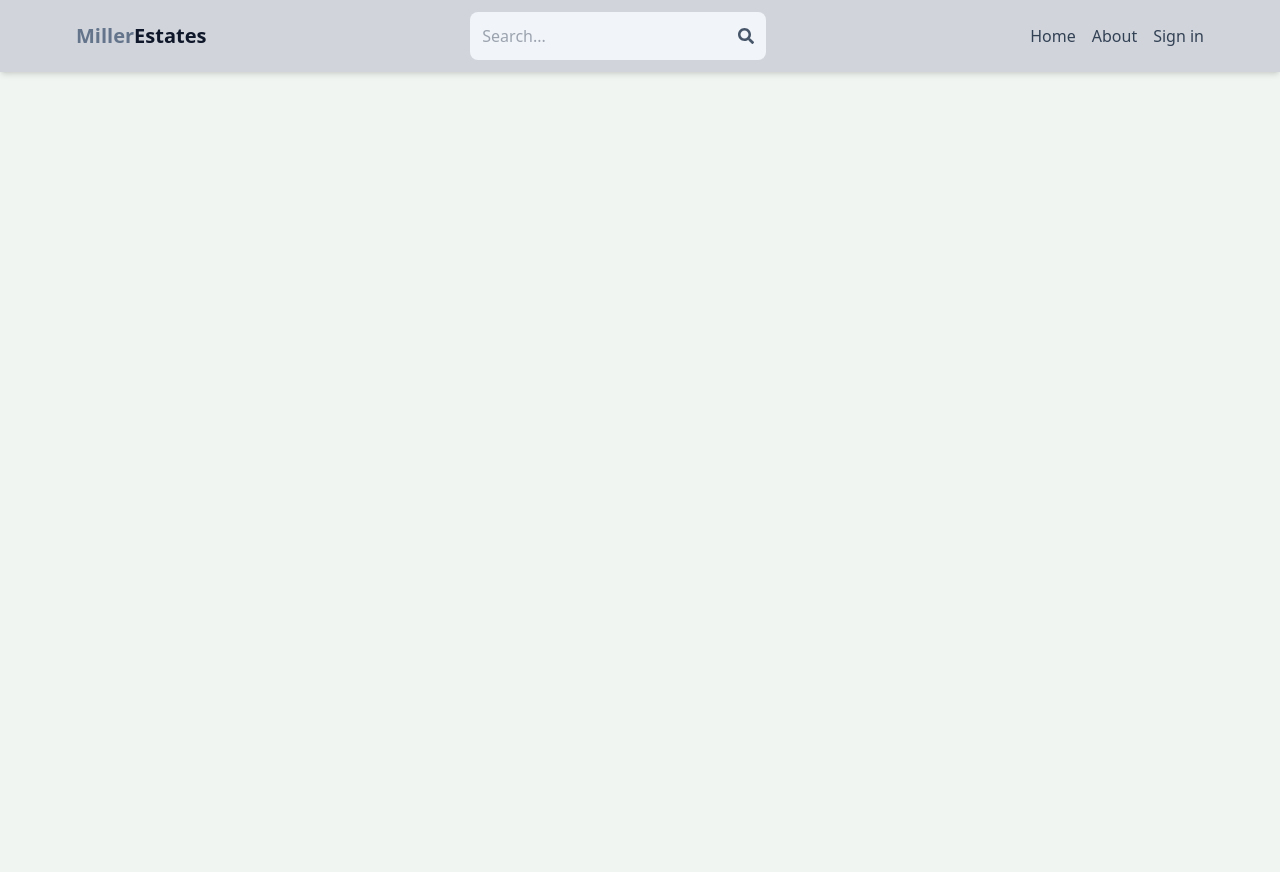
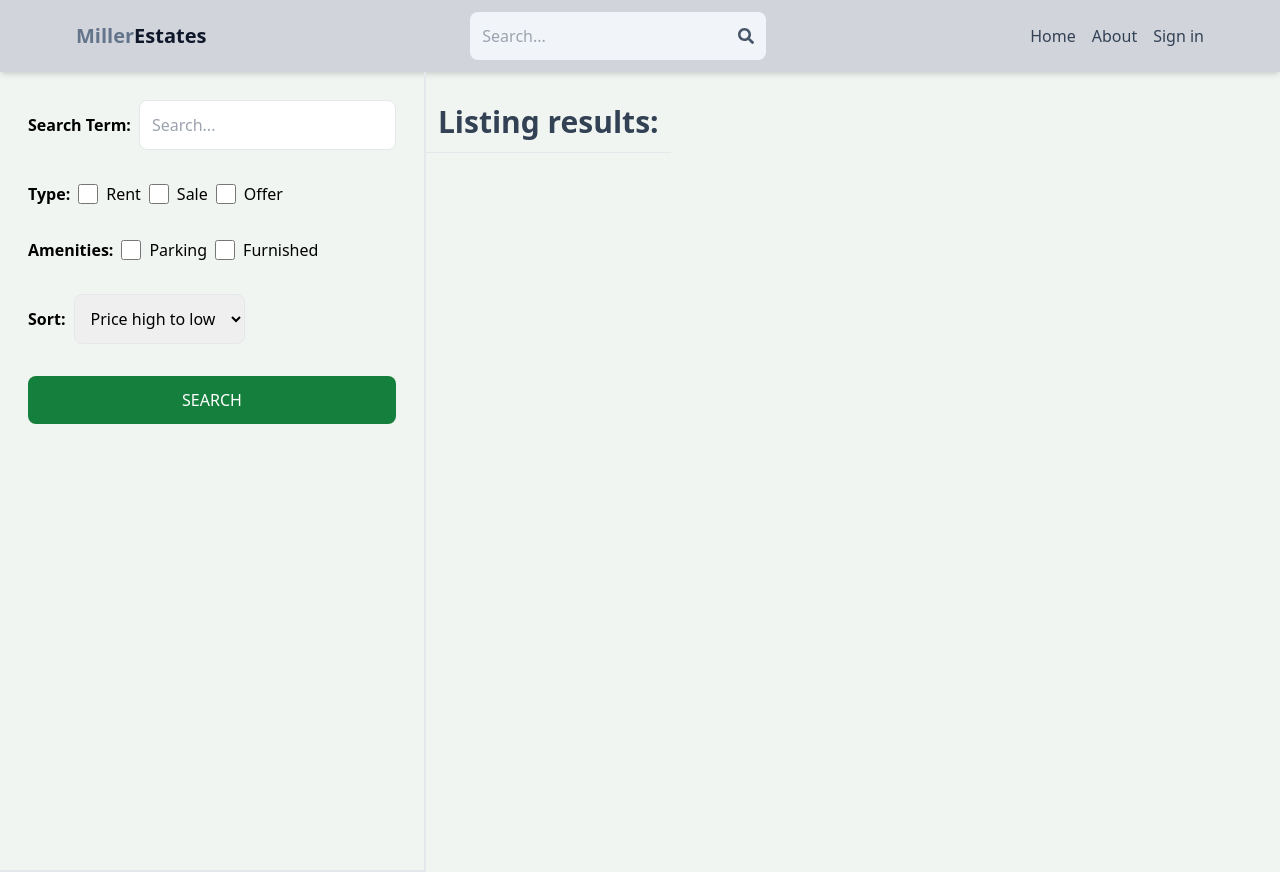
Before and after one commit to T-hash-ux/mern-estate-app, a React (Vite) app in the folder client/: page /search in a window 1280 px wide. Before the commit the page ends 800 px from the top, so only its background shows below. Built offline with nearby package versions, Linux system fonts and the light colour scheme; no server answers.

Commit message:
Create search page UI

```diff
--- a/client/src/App.jsx
+++ b/client/src/App.jsx
@@ -9,6 +9,7 @@
 import CreateListing from "./pages/CreateListing";
 import UpdateListing from "./pages/UpdateListing";
 import Listing from "./pages/Listing";
+import Search from "./pages/Search";
 
 
 
@@ -21,6 +22,7 @@
       <Route path='/sign-in' element={<SignIn />} />
       <Route path='/sign-up' element={<SignUp />} />
       <Route path='/about-us' element={<About />} />
+      <Route path='/search' element={<Search />} />
       <Route path='/listing/:listingId' element={<Listing />} />
 
       <Route element={<PrivateRoute />} >
--- /dev/null
+++ b/client/src/pages/Search.jsx
@@ -0,0 +1,64 @@
+import React from 'react'
+
+export default function Search() {
+  return (
+    <div className='flex flex-col md:flex-row'>
+        <div className="p-7 border-b-2 md:border-r-2
+        md:min-h-screen">
+            <form className='flex flex-col gap-8'>
+                <div className='flex items-center gap-2'>
+                    <label className='whitespace-nowrap font-semibold'>Search Term:</label>
+                    <input type="text"
+                    id='searchTerm'
+                    placeholder='Search...'
+                    className='border rounded-lg p-3 w-full'
+                    />
+                </div>
+                <div className='flex gap-2 flex-wrap items-center'>
+                    <label className='font-semibold'>Type:</label>
+                    <div className="flex gap-2">
+                        <input type="checkbox" id="rent" className='w-5' />
+                        <span>Rent</span>
+                    </div>
+                    <div className="flex gap-2">
+                        <input type="checkbox" id="sale" className='w-5' />
+                        <span>Sale</span>
+                    </div>
+                    <div className="flex gap-2">
+                        <input type="checkbox" id="offer" className='w-5' />
+                        <span>Offer</span>
+                    </div>
+                </div>
+                <div className='flex gap-2 flex-wrap items-center'>
+                    <label className='font-semibold'>Amenities:</label>
+                    <div className="flex gap-2">
+                        <input type="checkbox" id="Parking" className='w-5' />
+                        <span>Parking</span>
+                    </div>
+                    <div className="flex gap-2">
+                        <input type="checkbox" id="furnished" className='w-5' />
+                        <span>Furnished</span>
+                    </div>
+
+                </div>
+                <div className='flex items-center gap-2'>
+                    <label className='font-semibold'>Sort:</label>
+                    <select id="sort_order"
+                    className='border rounded-lg p-3'>
+                        <option>Price high to low</option>
+                        <option>Price low to high</option>
+                        <option>Latest</option>
+                        <option>Oldest</option>
+                    </select>
+                </div>
+                <button className='bg-green-700 text-white p-3
+                rounded-lg uppercase hover:opacity-95'>Search</button>
+            </form>
+        </div>
+        <div className=''>
+            <h1 className='text-3xl font-semibold border-b p-3
+            text-slate-700 mt-5'>Listing results:</h1>
+        </div>
+    </div>
+  )
+}
```
